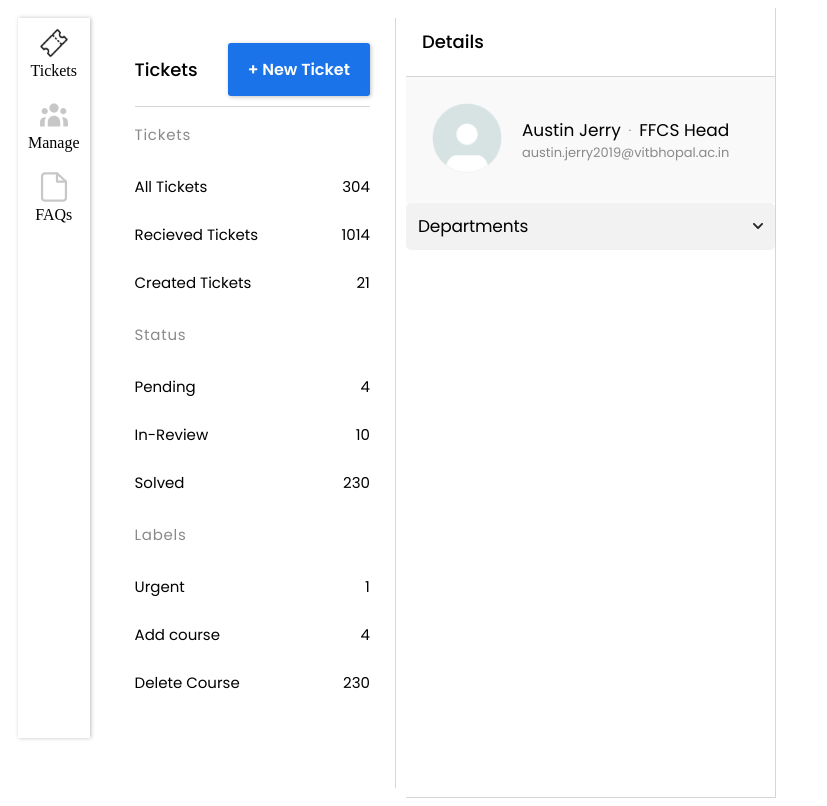
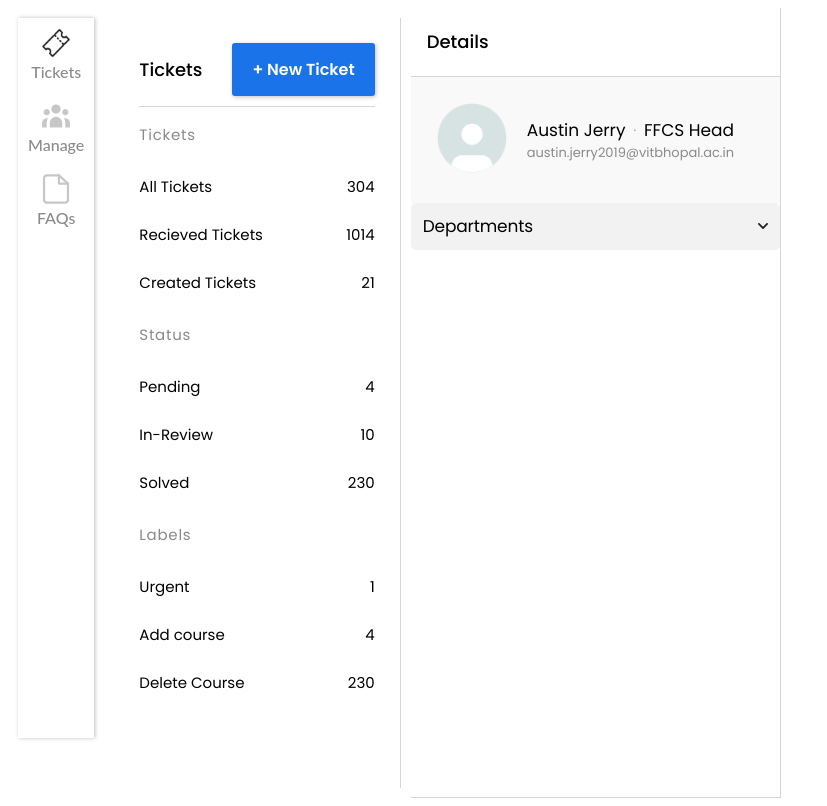
Before and after one commit to TickVIT/tickvit-next, a Next.js app: page /manager in a window 1280 px wide. Shown: the whole page, without its empty margins (0-827 px from the left). Built offline with nearby package versions, Linux system fonts and the light colour scheme.

Commit message:
fixed design issues in navbar and sidebar components

```diff
--- a/components/CategoryDashboard/CategoryDashboard.module.scss
+++ b/components/CategoryDashboard/CategoryDashboard.module.scss
@@ -69,5 +69,10 @@
             letter-spacing: -0.01em;
             font-feature-settings: 'ss05' on;
         }
+        .ImageContainer {
+            .downdown {
+                cursor: pointer;
+            }
+        }
     }
 }
--- a/components/CategoryDashboard/CategoryDashboard.tsx
+++ b/components/CategoryDashboard/CategoryDashboard.tsx
@@ -2,7 +2,7 @@ import Image from 'next/image'
 import React from 'react'
 import classes from './CategoryDashboard.module.scss'
 import Avatar from '../../static/images/Avatar.png'
-import DropDown from "../../static/icons/down.svg"
+import DropDown from '../../static/icons/down.svg'
 
 const CategoryDashboard = () => {
     return (
@@ -26,24 +26,24 @@ const CategoryDashboard = () => {
                         <p className={classes.pText}>FFCS Head</p>
                     </div>
                     <div className={classes.detailInner}>
-                        <p className={classes.email}>austin.jerry2019@vitbhopal.ac.in</p>
+                        <p className={classes.email}>
+                            austin.jerry2019@vitbhopal.ac.in
+                        </p>
                     </div>
                 </div>
             </div>
 
             <div className={classes.departmentRow}>
-                <div className={classes.departHeading}>
-                    Departments
-                </div>
-                <div>
+                <div className={classes.departHeading}>Departments</div>
+                <div className={classes.ImageContainer}>
                     <Image
                         src={DropDown}
                         alt="icon"
                         height="10px"
                         width="10px"
                         layout="intrinsic"
+                        className={classes.downdown}
                     />
-
                 </div>
             </div>
         </div>
--- a/components/NavBar/Navbar.module.scss
+++ b/components/NavBar/Navbar.module.scss
@@ -17,12 +17,12 @@
         .itemText {
             font-family: 'Lato';
             font-style: normal;
-            font-weight: 700;
-            font-size: 7px;
+            font-weight: 500;
+            color: colors.$dark-grey;
+
         }
-
-        .notSelected {
-            color: colors.$lightest-grey;
+        .itemText:hover {
+            color: colors.$rasin-black;
         }
     }
 }
--- a/components/NavBar/Navbar.tsx
+++ b/components/NavBar/Navbar.tsx
@@ -18,7 +18,7 @@ const Navbar = () => {
                         layout="intrinsic"
                     />
                 </div>
-                <div className="itemText">Tickets</div>
+                <div className={classes.itemText}>Tickets</div>
             </div>
             <div className={classes.boxItems}>
                 <div>
@@ -30,7 +30,7 @@ const Navbar = () => {
                         layout="intrinsic"
                     />
                 </div>
-                <div className="itemText notSelected">Manage</div>
+                <div className={classes.itemText}>Manage</div>
             </div>
             <div className={classes.boxItems}>
                 <div>
@@ -42,7 +42,7 @@ const Navbar = () => {
                         layout="intrinsic"
                     />
                 </div>
-                <div className="itemText notSelected">FAQs</div>
+                <div className={classes.itemText}>FAQs</div>
             </div>
         </div>
     )
--- a/components/SideBar/SideBar.module.scss
+++ b/components/SideBar/SideBar.module.scss
@@ -67,6 +67,11 @@
                         line-height: 28px;
                     }
 
+                    .pText:hover {
+                        color: colors.$primary;
+                        // font-weight: 500;
+                    }
+
                     .pNo {
                         color: colors.$dark-grey;
                     }
```
